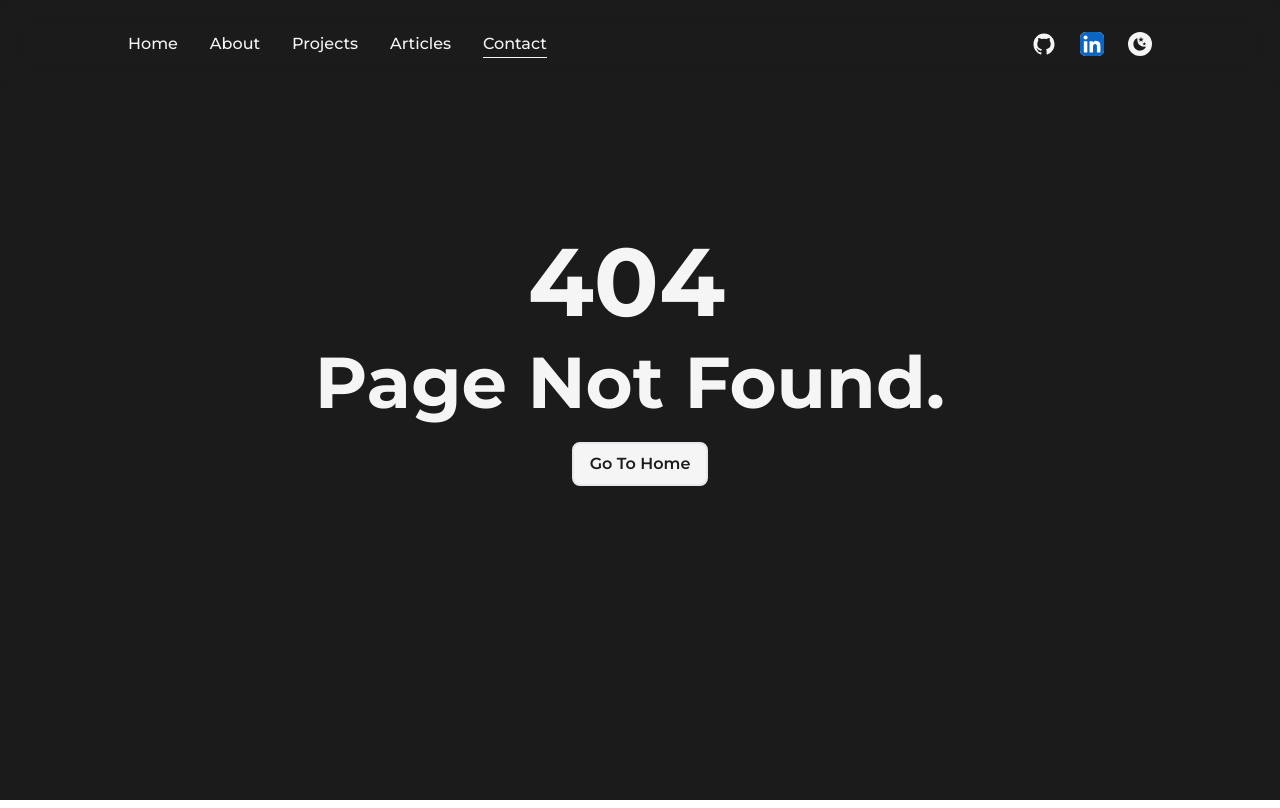
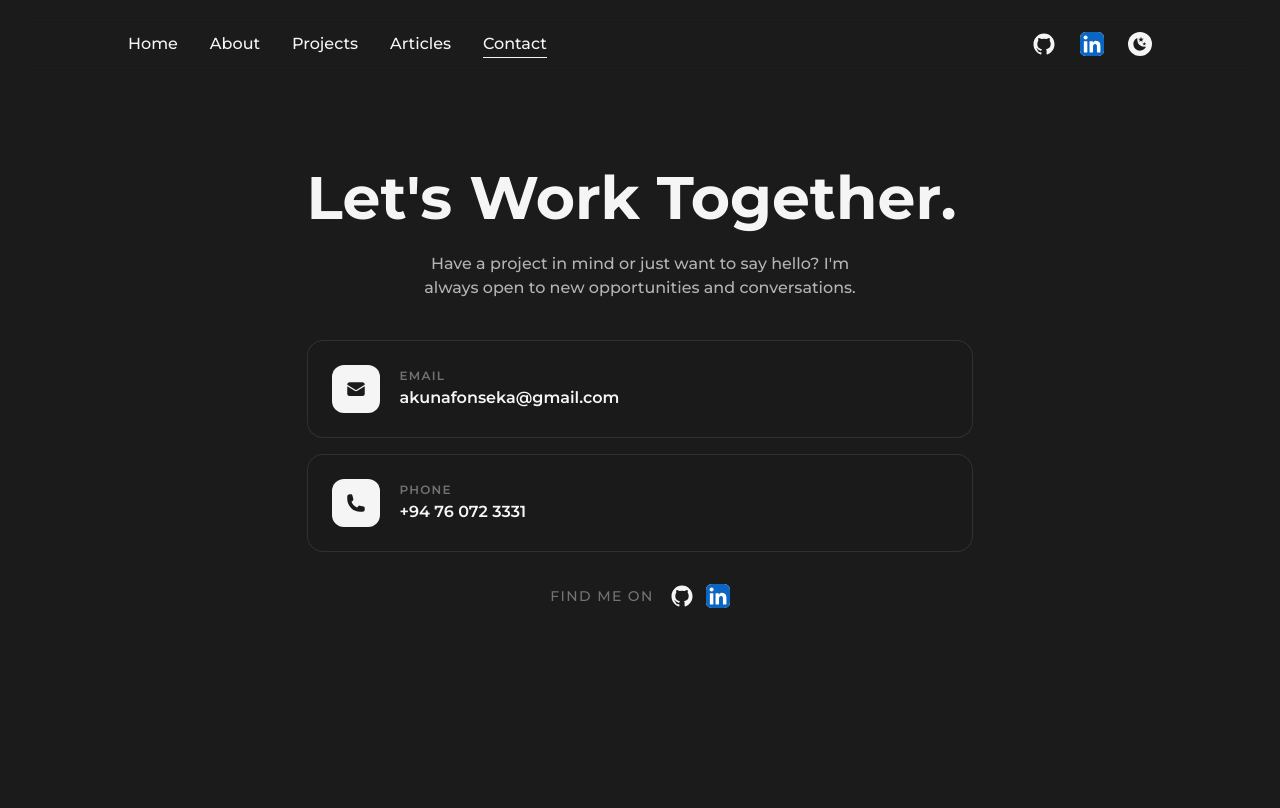
Before and after one commit to AnukaFonseka/My-Website, a Next.js app: page /contact in a window 1280 px wide. Before the commit this address had no page. Built offline with nearby package versions, Linux system fonts and the light colour scheme.

Commit message:
feat(contact): add contact page

```diff
--- a/src/pages/about.js
+++ b/src/pages/about.js
@@ -26,7 +26,7 @@ export default function About() {
             className="mb-16 !text-8xl !leading-tight lg:!text-7xl sm:!text-6xl xs:!text-4xl sm:mb-8"
           />
 
-          <div className="grid w-[75%] mx-auto lg:w-[90%] md:w-full px-4 grid-cols-2 gap-16 sm:gap-8 md:grid-cols-1">
+          <div className="grid px-4 grid-cols-2 gap-16 sm:gap-8 md:grid-cols-1">
             {/* Biography Section - 2/3 width */}
             <div className="col-span-1 flex flex-col items-start justify-start md:order-2">
               <h2 className="mb-4 text-lg font-bold uppercase text-dark/75 dark:text-light/75 tracking-wider">
--- /dev/null
+++ b/src/pages/contact.js
@@ -0,0 +1,140 @@
+import Head from "next/head";
+import Layout from "@/components/Layout";
+import TransitionEffect from "@/components/TransitionEffect";
+import AnimatedText from "@/components/AnimatedText";
+import { motion } from "framer-motion";
+import { GithubIcon, LinkedInIcon } from "@/components/Icons";
+
+const ContactCard = ({ icon, label, value, href }) => (
+  <motion.a
+    href={href}
+    target={href.startsWith("http") ? "_blank" : undefined}
+    rel="noopener noreferrer"
+    whileHover={{ y: -4 }}
+    whileTap={{ scale: 0.97 }}
+    className="flex items-center gap-5 p-6 rounded-2xl border border-dark/10 dark:border-light/10
+      bg-light/60 dark:bg-dark/60 backdrop-blur-sm
+      hover:border-dark/30 dark:hover:border-light/30
+      hover:shadow-lg dark:hover:shadow-light/5
+      transition-all duration-300 group"
+  >
+    <div className="flex items-center justify-center w-12 h-12 rounded-xl
+      bg-dark dark:bg-light text-light dark:text-dark
+      group-hover:scale-110 transition-transform duration-300 shrink-0"
+    >
+      {icon}
+    </div>
+    <div>
+      <p className="text-xs font-semibold text-start uppercase tracking-widest text-dark/40 dark:text-light/40 mb-0.5">
+        {label}
+      </p>
+      <p className="text-base font-semibold text-dark dark:text-light">
+        {value}
+      </p>
+    </div>
+  </motion.a>
+);
+
+const PhoneIcon = () => (
+  <svg xmlns="http://www.w3.org/2000/svg" viewBox="0 0 24 24" fill="currentColor" className="w-5 h-5">
+    <path fillRule="evenodd" d="M1.5 4.5a3 3 0 013-3h1.372c.86 0 1.61.586 1.819 1.42l1.105 4.423a1.875 1.875 0 01-.694 1.955l-1.293.97c-.135.101-.164.249-.126.352a11.285 11.285 0 006.697 6.697c.103.038.25.009.352-.126l.97-1.293a1.875 1.875 0 011.955-.694l4.423 1.105c.834.209 1.42.959 1.42 1.82V19.5a3 3 0 01-3 3h-2.25C8.552 22.5 1.5 15.448 1.5 6.75V4.5z" clipRule="evenodd" />
+  </svg>
+);
+
+const EmailIcon = () => (
+  <svg xmlns="http://www.w3.org/2000/svg" viewBox="0 0 24 24" fill="currentColor" className="w-5 h-5">
+    <path d="M1.5 8.67v8.58a3 3 0 003 3h15a3 3 0 003-3V8.67l-8.928 5.493a3 3 0 01-3.144 0L1.5 8.67z" />
+    <path d="M22.5 6.908V6.75a3 3 0 00-3-3h-15a3 3 0 00-3 3v.158l9.714 5.978a1.5 1.5 0 001.572 0L22.5 6.908z" />
+  </svg>
+);
+
+export default function Contact() {
+  return (
+    <>
+      <Head>
+        <title>Contact me - Anuka Fonseka</title>
+        <meta name="description" content="Get in touch with Anuka Fonseka — Software Engineer." />
+      </Head>
+
+      <TransitionEffect />
+
+      <main className="flex h-[calc(100vh-5rem)] items-center text-dark dark:text-light overflow-hidden">
+        <Layout className="!pt-0 md:!pt-16 sm:!pt-16 flex items-center justify-center">
+          <div className="flex flex-col items-center text-center max-w-2xl mx-auto">
+
+            <AnimatedText
+              text="Let's Work Together."
+              className="!text-6xl xl:!text-5xl lg:!text-5xl md:!text-4xl sm:!text-3xl mb-4"
+            />
+
+            <motion.p
+              initial={{ opacity: 0, y: 20 }}
+              animate={{ opacity: 1, y: 0 }}
+              transition={{ delay: 0.3, duration: 0.5 }}
+              className="text-base font-medium text-dark/70 dark:text-light/70 mb-10 max-w-md md:text-sm"
+            >
+              Have a project in mind or just want to say hello? I&apos;m always open to new opportunities and conversations.
+            </motion.p>
+
+            <motion.div
+              initial={{ opacity: 0, y: 30 }}
+              animate={{ opacity: 1, y: 0 }}
+              transition={{ delay: 0.5, duration: 0.5 }}
+              className="w-full flex flex-col gap-4 mb-8"
+            >
+              <ContactCard
+                icon={<EmailIcon />}
+                label="Email"
+                value="akunafonseka@gmail.com"
+                href="mailto:akunafonseka@gmail.com"
+              />
+              <ContactCard
+                icon={<PhoneIcon />}
+                label="Phone"
+                value="+94 76 072 3331"
+                href="tel:+94760723331"
+              />
+            </motion.div>
+
+            {/* Social Links */}
+            <motion.div
+              initial={{ opacity: 0 }}
+              animate={{ opacity: 1 }}
+              transition={{ delay: 0.7, duration: 0.5 }}
+              className="flex items-center gap-4"
+            >
+              <span className="text-sm font-medium text-dark/40 dark:text-light/40 uppercase tracking-widest">
+                Find me on
+              </span>
+              <div className="flex items-center gap-3">
+                <motion.a
+                  href="https://github.com/AnukaFonseka"
+                  target="_blank"
+                  rel="noopener noreferrer"
+                  whileHover={{ y: -2 }}
+                  whileTap={{ scale: 0.9 }}
+                  aria-label="GitHub"
+                  className="w-6 h-6"
+                >
+                  <GithubIcon />
+                </motion.a>
+                <motion.a
+                  href="http://www.linkedin.com/in/anukafonseka"
+                  target="_blank"
+                  rel="noopener noreferrer"
+                  whileHover={{ y: -2 }}
+                  whileTap={{ scale: 0.9 }}
+                  aria-label="LinkedIn"
+                  className="w-6 h-6"
+                >
+                  <LinkedInIcon />
+                </motion.a>
+              </div>
+            </motion.div>
+
+          </div>
+        </Layout>
+      </main>
+    </>
+  );
+}
--- a/src/pages/index.js
+++ b/src/pages/index.js
@@ -63,7 +63,7 @@ export default function Home() {
                 </Link>
 
                 <Link
-                  href="mailto:akunafonseka@gmail.com"
+                  href="/contact"
                   className="ml-4 text-lg font-medium capitalize text-dark underline
                   dark:text-light md:text-base"
                 >
```
